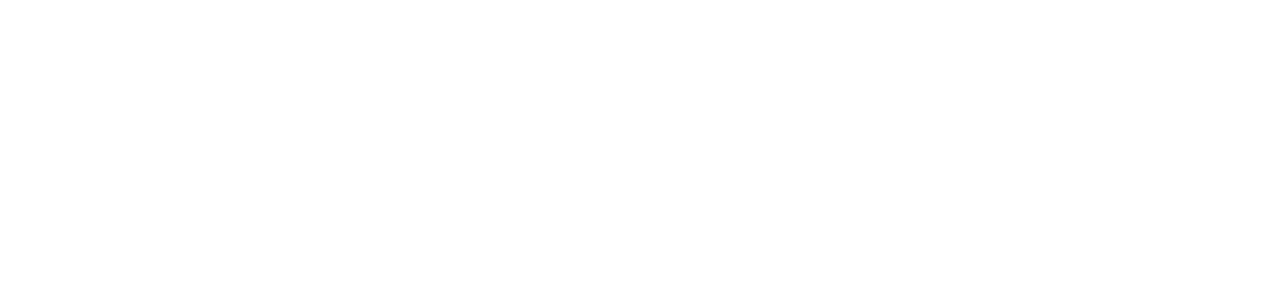
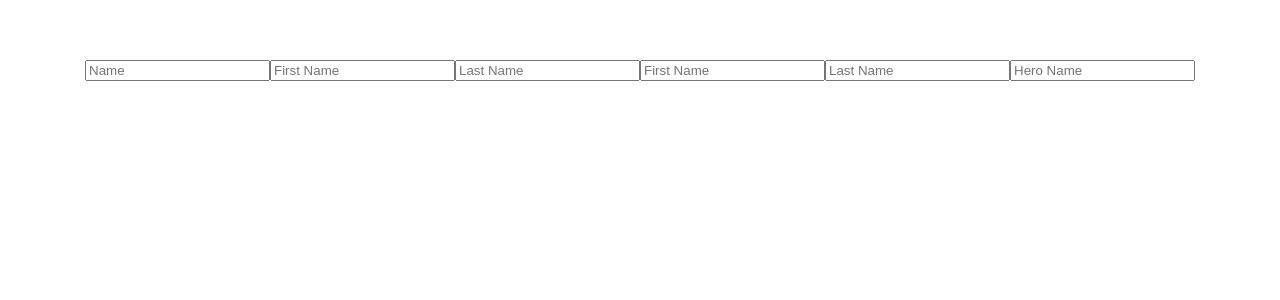
Before and after one commit to kywleon/vue.js_v3, a Vue app: page / in a window 1280 px wide. Shown: the top 300 px of the page. Built offline with nearby package versions, Linux system fonts and the light colour scheme.

Commit message:
Learn Vue JS 3 Tutorial - 58 - Replacing Watchers (Part 1)

```diff
--- a/src/App.vue
+++ b/src/App.vue
@@ -1,15 +1,15 @@
 <template>
   <div>
-
+    <Watch />
   </div>
 </template>
 
 <script>
-
+import Watch from './components/Watch.vue'
 export default {
   name: 'App',
   components: {
-
+    Watch
   }
 }
 </script>
--- /dev/null
+++ b/src/components/Watch.vue
@@ -0,0 +1,101 @@
+<template>
+    <div>
+        <!-- Options API -->
+        <input type="text" placeholder="Name" v-model="name" />
+
+        <!-- ref -->
+        <input type="text" placeholder="First Name" v-model="firstName" />
+        <input type="text" placeholder="Last Name" v-model="lastName" />
+
+        <!-- reactive -->
+        <input type="text" placeholder="First Name" v-model="fName" />
+        <input type="text" placeholder="Last Name" v-model="lName" />
+        <input type="text" placeholder="Hero Name" v-model="options.heroName" />
+    </div>
+</template>
+
+<script>
+import { ref, reactive, toRefs, watch } from 'vue'
+import _ from 'lodash'
+
+export default {
+    name: 'TWatch',
+    setup() {
+        const firstName = ref('')
+        const lastName = ref('')
+
+        const state = reactive({
+            fName: '',
+            lName: '',
+            options: {
+                heroName: '',
+            },
+        })
+
+        watch(
+            [firstName, lastName],
+            function (newValues, oldValues) {
+                console.log('FirstName Old value ', oldValues[0])
+                console.log('FirstName New value ', newValues[0])
+
+                console.log('LastName Old value ', oldValues[1])
+                console.log('LastName New value ', newValues[1])
+            },
+            {
+                immediate: true,
+            }
+        )
+
+        watch(
+            () => {
+                return { ...state }
+            },
+            (newValue, oldValue) => {
+                console.log('fname Old value ', oldValue.fName)
+                console.log('fname New value ', newValue.fName)
+
+                console.log('lName Old value ', oldValue.lName)
+                console.log('lName New value ', newValue.lName)
+            }
+        )
+
+        watch(
+            () => state.fName,
+            (newValue, oldValue) => {
+                console.log('fname Old value ', oldValue)
+                console.log('fname New value ', newValue)
+            }
+        )
+
+        watch(
+            () => _.cloneDeep(state.options),
+            (newValue, oldValue) => {
+                console.log('fname Old value ', oldValue.heroName)
+                console.log('fname New value ', newValue.heroName)
+            },
+            {
+                deep: true,
+            }
+        )
+
+        return {
+            firstName,
+            lastName,
+            ...toRefs(state),
+        }
+    },
+    data() {
+        return {
+            name: '',
+        }
+    },
+    watch: {
+        name(newValue, oldValue) {
+            console.log('Old value ', oldValue)
+            console.log('New value ', newValue)
+        },
+    },
+}
+</script>
+
+<style scoped></style>
```
